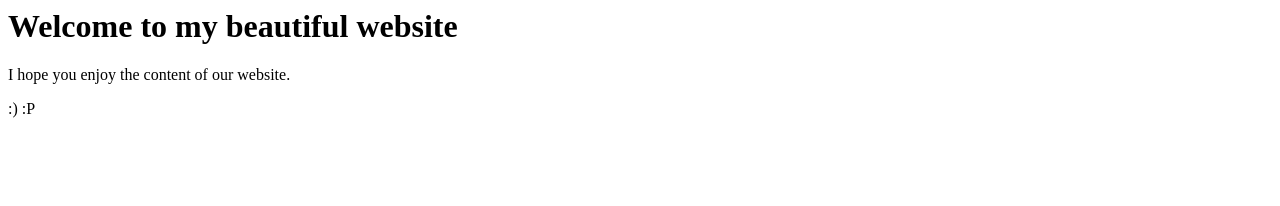
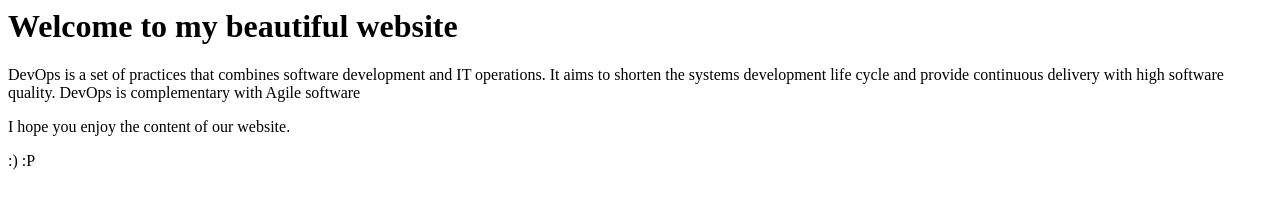
Before and after one commit to mohdabdulmajeed/Awesome-repo, a plain HTML site: page index.html in a window 1280 px wide. Drawn offline with Linux system fonts and the light colour scheme.

Commit message:
added new paragraph

```diff
--- a/index.html
+++ b/index.html
@@ -3,6 +3,7 @@
 This is my website
 </title>
 <h1> Welcome to my beautiful website </h1>
+<p> DevOps is a set of practices that combines software development and IT operations. It aims to shorten the systems development life cycle and provide continuous delivery with high software quality. DevOps is complementary with Agile software </p>
 <p> I hope you enjoy the content of our website. </p>
 <p> :) :P </p>
 </html>
```
